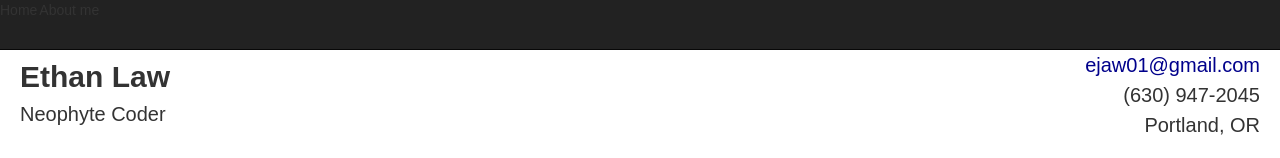
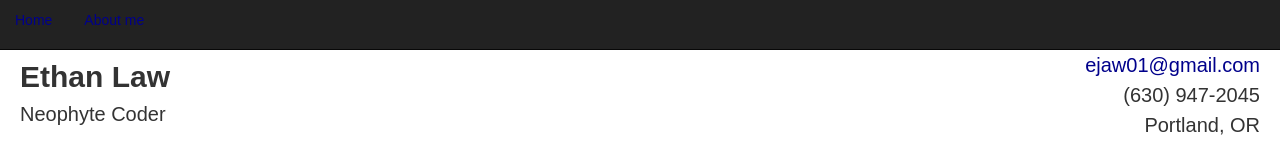
Before and after one commit to ejlaw01/el-portfolio, a plain HTML site: page index.html in a window 1280 px wide. Shown: the top 158 px of the page. Drawn offline with nearby package versions, Linux system fonts and the light colour scheme.

```diff
--- a/css/my-styles.css
+++ b/css/my-styles.css
@@ -8,6 +8,11 @@
   border: solid black;
   clear: both;
 }
+
+/*.nav a {
+  color: white;
+  font-weight: bold;
+}*/
 
 .header {
   padding-top: 40px;
--- a/index.html
+++ b/index.html
@@ -12,8 +12,8 @@
     <div class="container-fluid">
       <div class="navbar navbar-inverse navbar-fixed-top">
         <ul class="nav nav-pills">
-          <li>Home</li>
-          <li>About me</li>
+          <li><a href="index.html">Home</a></li>
+          <li><a href="about-me.html">About me</a></li>
         </ul>
       </div>
     </div>
```
Also changed, not shown: 1 other file.
